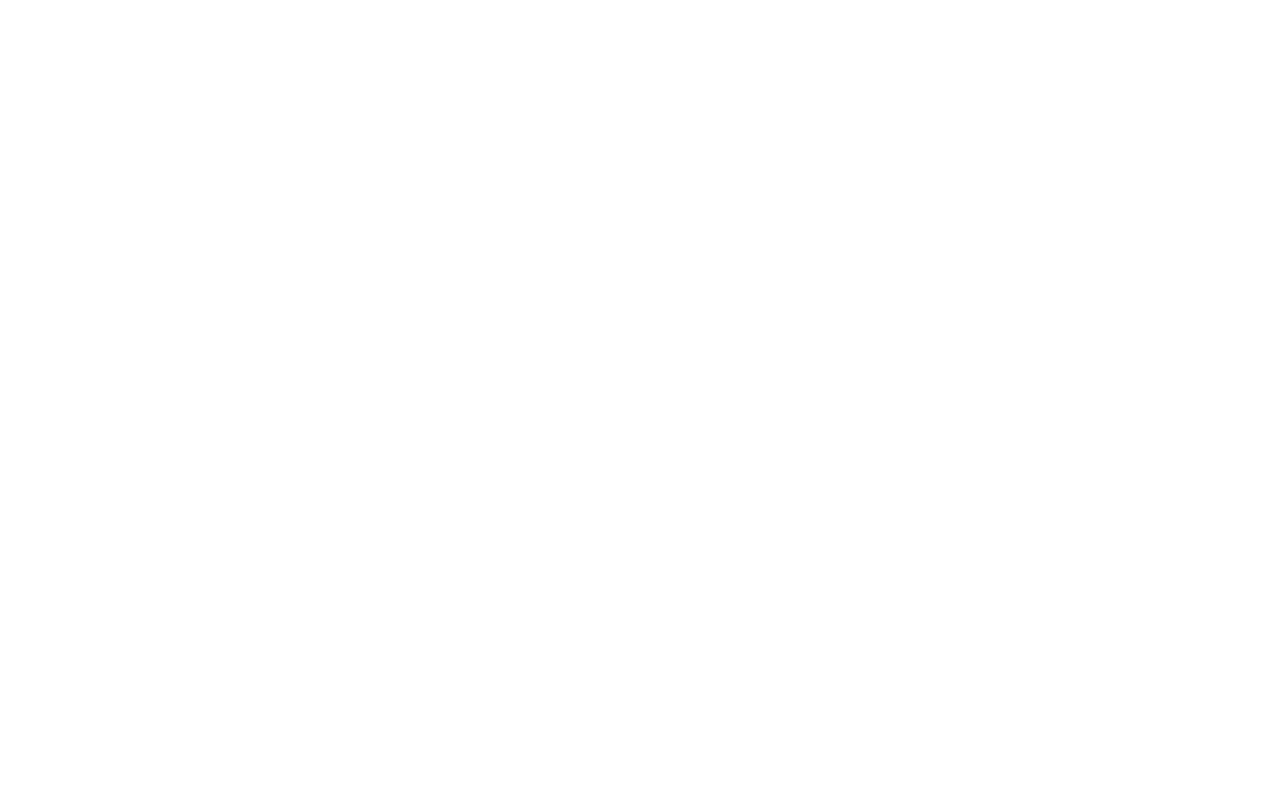
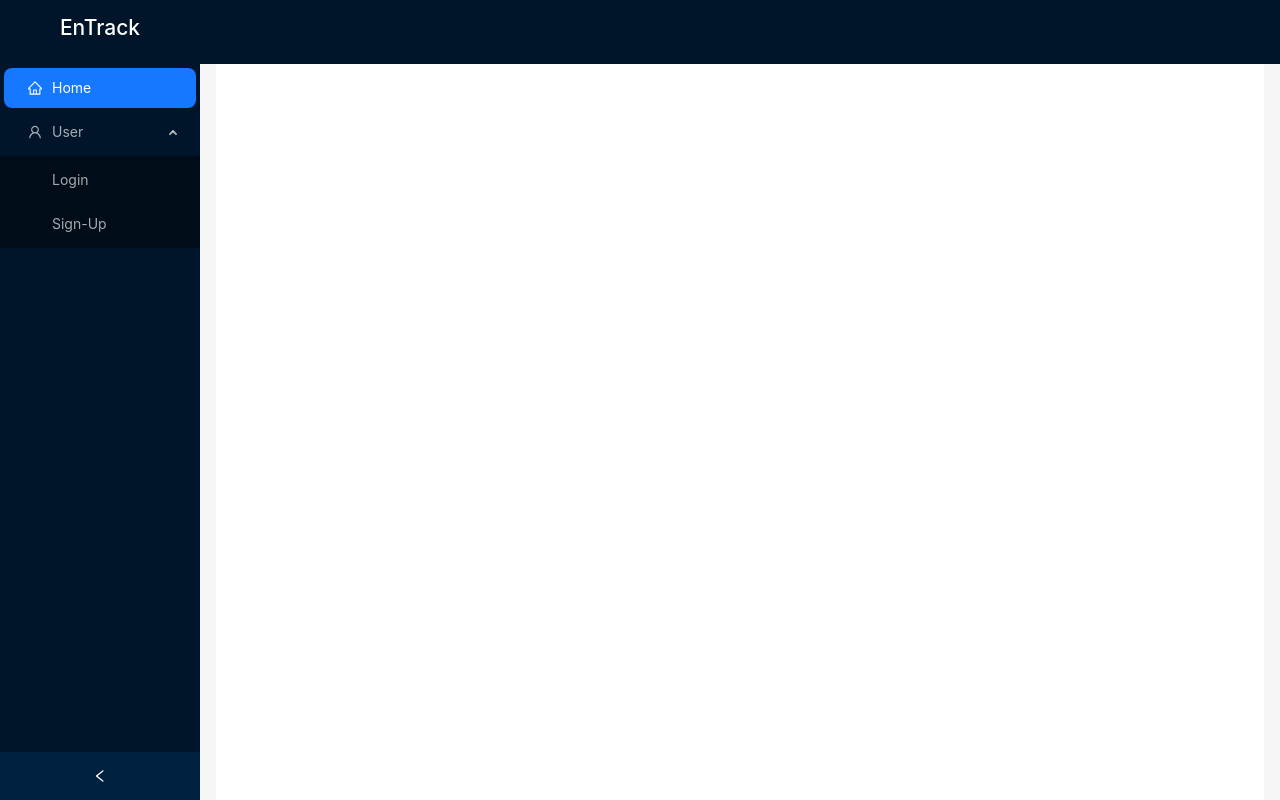
Before and after one commit to Southeastern-Louisiana-University/cmps383-2023-sp-p03-cmps383-2023-sp-p03-g04, a React (Create React App) app in the folder SP23.P03.Web/ClientApp/: page / in a window 1280 px wide. Before the commit this address had no page. Built offline with nearby package versions, Linux system fonts and the light colour scheme.

Commit message:
Created landing page and login form

```diff
--- a/SP23.P03.Web/ClientApp/package.json
+++ b/SP23.P03.Web/ClientApp/package.json
@@ -3,6 +3,7 @@
   "version": "0.1.0",
   "private": true,
   "dependencies": {
+    "@ant-design/icons": "^5.0.1",
     "@testing-library/jest-dom": "^5.16.5",
     "@testing-library/react": "^13.4.0",
     "@testing-library/user-event": "^13.5.0",
@@ -13,6 +14,7 @@
     "crypto": "^1.0.1",
     "react": "^18.2.0",
     "react-dom": "^18.2.0",
+    "react-icons": "^4.8.0",
     "react-is": "^18.2.0",
     "react-router": "^6.8.2",
     "react-router-dom": "^6.8.2",
--- a/SP23.P03.Web/ClientApp/src/App.tsx
+++ b/SP23.P03.Web/ClientApp/src/App.tsx
@@ -1,17 +1,47 @@
 import React from "react";
 import { HomePage } from "./Pages/Home/HomePage";
-import { Button } from "antd";
+import "antd/dist/reset.css";
+import { Button, Layout, theme } from "antd";
 import { Route, Routes } from "react-router";
 import { BrowserRouter } from "react-router-dom";
+import { MenuSider } from "./Components/HomeComponents/MenuSider";
+import { AccountPage } from "./Pages/Account/AccountPage";
+import { Content, Header } from "antd/es/layout/layout";
 
-const App = () => (
-	<>
-		<BrowserRouter>
-			<Routes>
-				<Route element={<HomePage />} path="/home" />
-			</Routes>
-		</BrowserRouter>
-	</>
-);
+const App = () => {
+	const {
+		token: { colorBgContainer },
+	} = theme.useToken();
+
+	return (
+		<>
+			<Layout style={{ minHeight: "100vh" }}>
+				<MenuSider />
+				<Layout className="site-layout">
+					<Header
+						style={{
+							padding: 0,
+							background: "rgba(0,21,41)",
+						}}
+					/>
+					<Content
+						style={{
+							margin: "0 16px",
+							background: colorBgContainer,
+						}}
+					>
+						<div
+							style={{
+								padding: 24,
+								minHeight: 360,
+								background: colorBgContainer,
+							}}
+						></div>
+					</Content>
+				</Layout>
+			</Layout>
+		</>
+	);
+};
 
 export default App;
--- a/SP23.P03.Web/ClientApp/src/Authentication/AuthContext.tsx
+++ b/SP23.P03.Web/ClientApp/src/Authentication/AuthContext.tsx
@@ -1,6 +1,6 @@
 import React, { useState, useEffect, createContext, useContext } from "react";
 import { GetUserResponse, User } from "../Data/Types/UserTypes";
-import { getCurrentUser } from "../Data/Queries/Query";
+import { getCurrentUser } from "../Data/Queries/UserQueries";
 import { Api } from "../Config";
 
 type AuthContextValue = {
@@ -33,12 +33,21 @@
 	}, []);
 
 	async function login(username: string, password: string) {
-		const { data, status } = await Api.post<GetUserResponse>(
-			"/authentication/login",
-			{ username, password }
-		);
+		try {
+			const { data, status } = await Api.post<User>(
+				"/authentication/login",
+				{ username, password }
+			);
 
-		if (status === 200) setUser(data.user);
+			if (status === 200) {
+				console.log(data);
+				setUser(data);
+			} else {
+				throw Error;
+			}
+		} catch {
+			throw Error;
+		}
 	}
 
 	async function logout() {
--- /dev/null
+++ b/SP23.P03.Web/ClientApp/src/Components/HomeComponents/HomeContent.tsx
@@ -0,0 +1,3 @@
+export const HomeContent = () => {
+	return <></>;
+};
--- /dev/null
+++ b/SP23.P03.Web/ClientApp/src/Components/HomeComponents/MenuSider.tsx
@@ -0,0 +1,138 @@
+import { Layout, Menu, MenuProps, Modal, theme } from "antd";
+import Sider from "antd/es/layout/Sider";
+import { Header, Content } from "antd/es/layout/layout";
+import React, { useEffect, useState } from "react";
+import { HomeOutlined, SettingOutlined, UserOutlined } from "@ant-design/icons";
+import { useAuth } from "../../Authentication/AuthContext";
+import { User } from "../../Data/Types/UserTypes";
+import { LoginForm } from "../Login/LoginForm";
+import { RiTicketLine } from "react-icons/ri";
+import { Navigate, redirect } from "react-router";
+type MenuItem = Required<MenuProps>["items"][number];
+
+function getItem(
+	label: React.ReactNode,
+	key: React.ReactNode,
+	icon?: React.ReactNode,
+	children?: MenuItem[],
+	type?: "group"
+): MenuItem {
+	return {
+		key,
+		icon,
+		children,
+		label,
+		type,
+	} as MenuItem;
+}
+
+export const MenuSider = () => {
+	const [collapsed, setCollapsed] = useState(false);
+	const [isModalOpen, setIsModalOpen] = useState(false);
+	const [current, setCurrent] = useState("home");
+	const [user, setUser] = useState<User | null>();
+	const auth = useAuth();
+
+	useEffect(() => {
+		setIsModalOpen(false);
+		setUser(auth.user);
+
+		if (user !== null || user !== undefined) {
+			setIsModalOpen(false);
+		}
+	}, [auth.user, user]);
+
+	const MenuItems = () => {
+		console.log(auth);
+		if (user === null || user === undefined) {
+			return [
+				getItem("Home", "home", <HomeOutlined />),
+				getItem("User", "sub1", <UserOutlined />, [
+					getItem("Login", "login"),
+					getItem("Sign-Up", "signup"),
+				]),
+			];
+		} else {
+			return [
+				getItem("Home", "home"),
+				getItem("User", "sub1", <UserOutlined />, [
+					getItem("Account", "account", <SettingOutlined />),
+					getItem("My Tickets", "my-tickets", <RiTicketLine />),
+				]),
+				getItem("Trip Planner", "trip-planner"),
+			];
+		}
+	};
+
+	const onClick: MenuProps["onClick"] = (e) => {
+		if (e.key === "login") {
+			showModal();
+		}
+		if (e.key === "home") {
+			setCurrent("home");
+			redirect("/");
+		}
+		if (e.key === "account") {
+			setCurrent("account");
+			redirect("/account");
+		}
+	};
+	const handleOk = () => {
+		console.log("ok");
+		console.log(isModalOpen);
+		setIsModalOpen(false);
+	};
+
+	const showModal = () => {
+		setIsModalOpen(true);
+	};
+
+	const handleCancel = () => {
+		console.log("cancel");
+		console.log(isModalOpen);
+		setIsModalOpen(false);
+	};
+
+	return (
+		<>
+			<Sider
+				collapsible
+				collapsed={collapsed}
+				onCollapse={(value) => setCollapsed(value)}
+			>
+				<div
+					style={{
+						height: 32,
+						margin: 16,
+						// background: "rgba(255, 255, 255, 0.2)",
+						color: "white",
+						fontWeight: "bold",
+						textAlign: "center",
+					}}
+				>
+					<h1>{collapsed ? "ET" : "EnTrack"}</h1>
+				</div>
+				<Menu
+					theme="dark"
+					defaultSelectedKeys={["home"]}
+					defaultOpenKeys={["sub1"]}
+					selectedKeys={[current]}
+					mode="inline"
+					items={MenuItems()}
+					onClick={onClick}
+				/>
+				<Modal
+					title="Login"
+					closable
+					centered
+					onOk={handleOk}
+					onCancel={handleCancel}
+					open={isModalOpen}
+					footer={null}
+				>
+					<LoginForm />
+				</Modal>
+			</Sider>
+		</>
+	);
+};
--- /dev/null
+++ b/SP23.P03.Web/ClientApp/src/Components/Login/LoginForm.tsx
@@ -0,0 +1,96 @@
+/* eslint-disable no-template-curly-in-string */
+import { Button, Form, Input, notification } from "antd";
+import React, { useState } from "react";
+import { useAuth } from "../../Authentication/AuthContext";
+import { LockOutlined, UserOutlined } from "@ant-design/icons";
+
+export const LoginForm = () => {
+	const auth = useAuth();
+	const [api, contextHolder] = notification.useNotification();
+	const [hasError, setHasError] = useState(undefined as any);
+	const [status, setStatus] = useState(undefined as any);
+	const [isLoading, setIsLoading] = useState(false);
+
+	notification.config({
+		placement: "top",
+		duration: 2,
+		maxCount: 1,
+	});
+
+	const openNotification = () => {
+		api.destroy();
+		if (hasError === "error") {
+			api.open({
+				message: "Login Failed",
+				description: "Invalid username or password!",
+				duration: 2,
+				placement: "top",
+				type: "error",
+			});
+		} else {
+			api.open({
+				message: "Login Success",
+				duration: 2,
+				placement: "top",
+				type: "success",
+			});
+		}
+	};
+
+	const validateMessages = {
+		required: "${lablel} is required",
+	};
+	const tryLogin = async (values) => {
+		setIsLoading(true);
+		setStatus("validating");
+		try {
+			setTimeout(async () => {
+				await auth.login(values.username, values.password);
+				setIsLoading(false);
+				openNotification();
+				setStatus("");
+			}, 1000);
+		} catch {
+			setHasError("error");
+			setIsLoading(false);
+			openNotification();
+		}
+	};
+
+	return (
+		<Form validateMessages={validateMessages} onFinish={tryLogin}>
+			{contextHolder}
+			<Form.Item
+				label="Username"
+				name="username"
+				rules={[
+					{
+						required: true,
+					},
+				]}
+				validateStatus={hasError}
+				status={status}
+			>
+				<Input prefix={<UserOutlined />} />
+			</Form.Item>
+			<Form.Item
+				label="Password"
+				name="password"
+				rules={[
+					{
+						required: true,
+					},
+				]}
+				validateStatus={hasError}
+				status={status}
+			>
+				<Input.Password prefix={<LockOutlined />} />
+			</Form.Item>
+			<Form.Item wrapperCol={{ offset: 12, span: 16 }}>
+				<Button type="primary" htmlType="submit" loading={isLoading}>
+					Login
+				</Button>
+			</Form.Item>
+		</Form>
+	);
+};
--- a/SP23.P03.Web/ClientApp/src/Data/Queries/Query.ts
+++ b/SP23.P03.Web/ClientApp/src/Data/Queries/UserQueries.ts
@@ -1,4 +1,5 @@
-import { Api } from './../../Config';
+/* eslint-disable @typescript-eslint/no-unused-expressions */
+import { Api } from '../../Config';
 import axios from "axios";
 import { User, GetUserResponse, CreateUserRequest } from "../Types/UserTypes";
 
--- a/SP23.P03.Web/ClientApp/src/Data/Types/UserTypes.ts
+++ b/SP23.P03.Web/ClientApp/src/Data/Types/UserTypes.ts
@@ -1,3 +1,5 @@
+
+
 export type User = {
     Id: number
     Username: string
--- /dev/null
+++ b/SP23.P03.Web/ClientApp/src/Pages/Account/AccountPage.tsx
@@ -0,0 +1,3 @@
+export const AccountPage = () => {
+	return <></>;
+};
--- a/SP23.P03.Web/ClientApp/src/Pages/Home/HomePage.tsx
+++ b/SP23.P03.Web/ClientApp/src/Pages/Home/HomePage.tsx
@@ -1,11 +1,38 @@
-import { Button } from "antd";
+import { Breadcrumb, Button, Layout, Modal, theme } from "antd";
 import "antd/dist/reset.css";
-import React from "react";
+import { Header, Content, Footer } from "antd/es/layout/layout";
+import React, { useEffect, useState } from "react";
+import { MenuSider } from "../../Components/HomeComponents/MenuSider";
+import { HomeContent } from "../../Components/HomeComponents/HomeContent";
 
 export const HomePage = () => {
+	const {
+		token: { colorBgContainer },
+	} = theme.useToken();
+
 	return (
-		<div>
-			<Button type="primary">Button</Button>
-		</div>
+		<Layout style={{ minHeight: "100vh" }}>
+			<Layout className="site-layout">
+				<Header
+					style={{
+						padding: 0,
+						background: "rgba(0,21,41)",
+					}}
+				/>
+				<Content
+					style={{ margin: "0 16px", background: colorBgContainer }}
+				>
+					<div
+						style={{
+							padding: 24,
+							minHeight: 360,
+							background: colorBgContainer,
+						}}
+					>
+						<HomeContent />
+					</div>
+				</Content>
+			</Layout>
+		</Layout>
 	);
 };
```
Also changed, not shown: SP23.P03.Web/ClientApp/src/Components/Login/LoginCard.tsx (deleted, +0 -15 lines), 1 other file (tests, documents, lock files or other folders).
